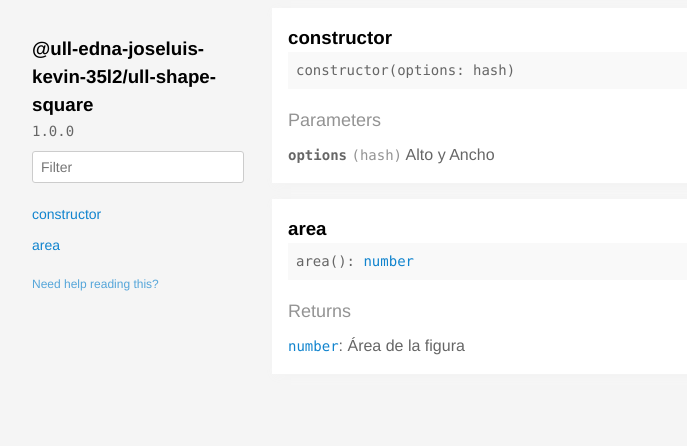
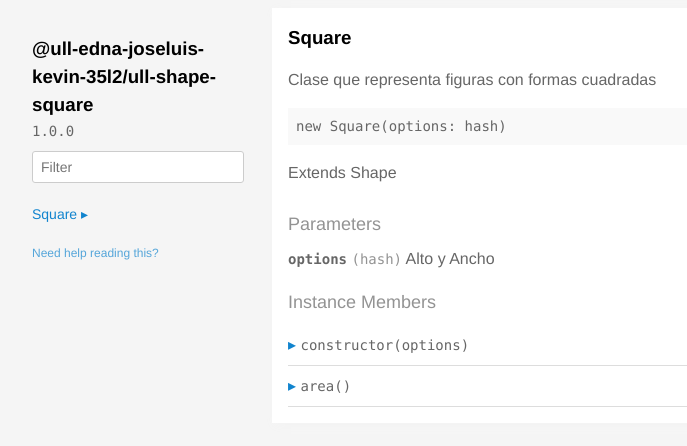
Before and after one commit to ULL-ESIT-DSI-1617/creacion-de-paquetes-npm-edna-joseluis-kevin-35l2v3-square, a website: page docs/index.html in a window 1280 px wide. Shown: the whole page, without its empty margins (112-799 px from the left). Drawn offline with Linux system fonts and the light colour scheme.

Commit message:
Actualizar Documentación

```diff
--- a/docs/index.html
+++ b/docs/index.html
@@ -25,21 +25,35 @@
 
 
                 <li><a
-                  href='#constructor'
-                  class="">
-                  constructor
-
+                  href='#square'
+                  class=" toggle-sibling">
+                  Square
+                  <span class='icon'>▸</span>
                 </a>
 
-                </li>
+                <div class='toggle-target display-none'>
 
 
-                <li><a
-                  href='#area'
-                  class="">
-                  area
+                    <ul class='list-reset py1-ul pl1'>
+                      <li class='h5'><span>Instance members</span></li>
 
-                </a>
+                      <li><a
+                        href='#Square#constructor'
+                        class='regular pre-open'>
+                        #constructor
+                      </a></li>
+
+                      <li><a
+                        href='#Square#area'
+                        class='regular pre-open'>
+                        #area
+                      </a></li>
+
+                    </ul>
+
+
+
+                </div>
 
                 </li>
 
@@ -58,14 +72,78 @@
 
   <div class='clearfix'>
 
-    <h3 class='fl m0' id='constructor'>
-      constructor
+    <h3 class='fl m0' id='square'>
+      Square
     </h3>
 
 
   </div>
 
 
+  <p>Clase que representa figuras con formas cuadradas</p>
+
+
+  <div class='pre p1 fill-light mt0'>new Square(options: hash)</div>
+
+
+    <p>
+      Extends
+
+        Shape
+
+    </p>
+
+
+
+
+
+
+
+
+
+
+    <div class='py1 quiet mt1 prose-big'>Parameters</div>
+    <div class='prose'>
+
+        <div class='space-bottom0'>
+          <div>
+            <span class='code bold'>options</span> <code class='quiet'>(hash)</code>
+	    Alto y Ancho
+
+          </div>
+
+        </div>
+
+    </div>
+
+
+
+
+
+
+
+
+
+
+
+
+
+    <div class='py1 quiet mt1 prose-big'>Instance Members</div>
+    <div class="clearfix">
+
+    <div class='border-bottom' id='Square#constructor'>
+      <div class="clearfix small pointer toggle-sibling">
+        <div class="py1 contain">
+            <a class='icon pin-right py1 dark-link caret-right'>▸</a>
+            <span class='code strong strong truncate'>constructor(options)</span>
+        </div>
+      </div>
+      <div class="clearfix display-none toggle-target">
+        <section class='p2 mb2 clearfix bg-white minishadow'>
+
+
+
+  <p>Constructor de la clase Square</p>
 
 
   <div class='pre p1 fill-light mt0'>constructor(options: hash)</div>
@@ -110,22 +188,22 @@
 
 </section>
 
+      </div>
+    </div>
+
+    <div class='border-bottom' id='Square#area'>
+      <div class="clearfix small pointer toggle-sibling">
+        <div class="py1 contain">
+            <a class='icon pin-right py1 dark-link caret-right'>▸</a>
+            <span class='code strong strong truncate'>area()</span>
+        </div>
+      </div>
+      <div class="clearfix display-none toggle-target">
+        <section class='p2 mb2 clearfix bg-white minishadow'>
 
 
 
-            <section class='p2 mb2 clearfix bg-white minishadow'>
-
-
-  <div class='clearfix'>
-
-    <h3 class='fl m0' id='area'>
-      area
-    </h3>
-
-
-  </div>
-
-
+  <p>Función que calcula y devuelve el área de la figura</p>
 
 
   <div class='pre p1 fill-light mt0'>area(): <a href="https://developer.mozilla.org/en-US/docs/Web/JavaScript/Reference/Global_Objects/Number">number</a></div>
@@ -164,6 +242,16 @@
 
 </section>
 
+      </div>
+    </div>
+
+</div>
+
+
+
+
+</section>
+
 
 
       </div>
```
Also changed, not shown: lib/square.js (+7 -0 lines).
